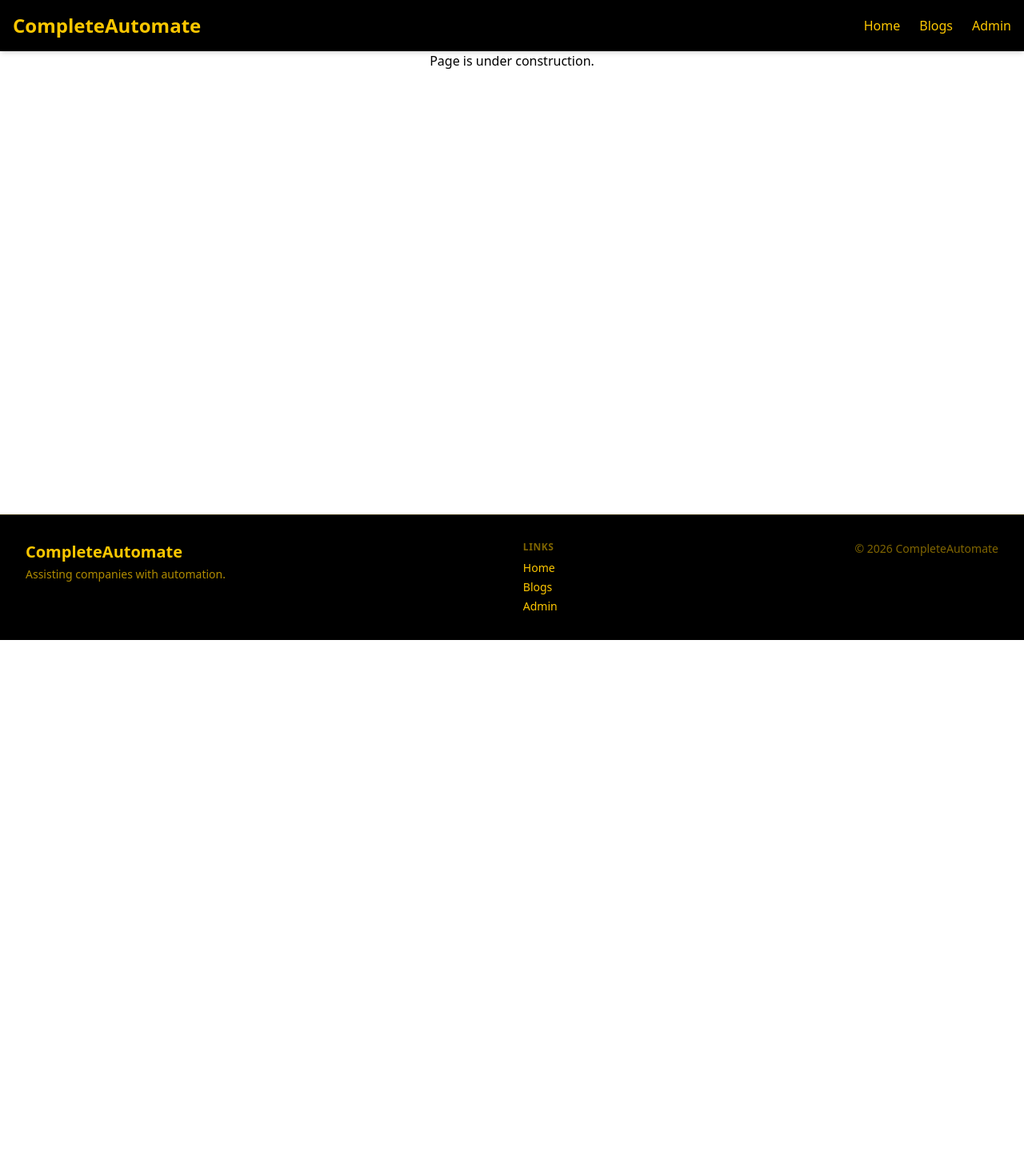
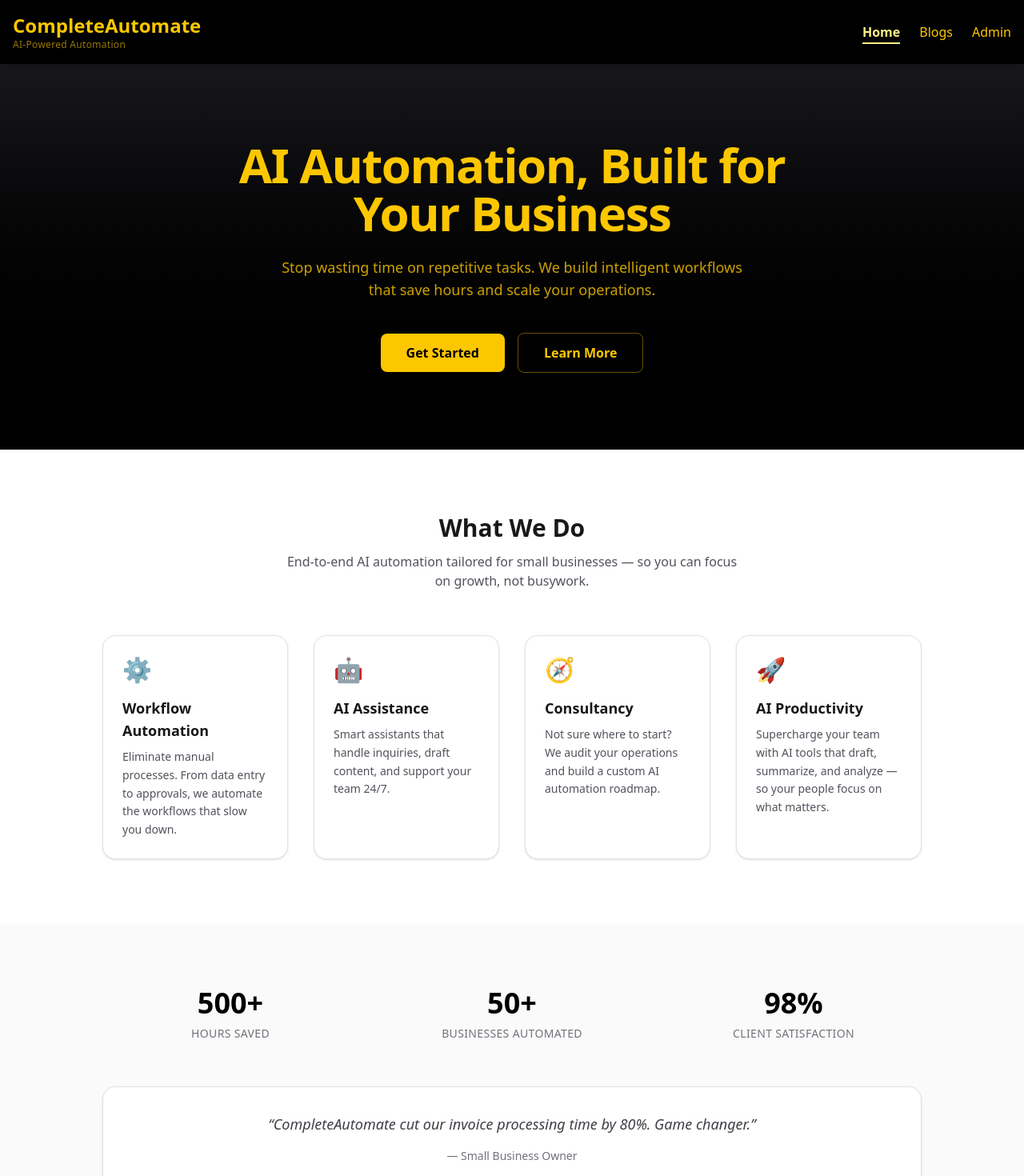
Before and after one commit to vimalmenon/completeautomate.github.io, a Next.js app: page / in a window 1280 px wide. Shown: the top 1470 px of the page at 80% size. Before the commit the page ends 800 px from the top, so only its background shows below. Built offline with nearby package versions, Linux system fonts and the light colour scheme.

Commit message:
feat: enhance Header component with active link styling and responsive navigation

```diff
--- a/src/app/page.tsx
+++ b/src/app/page.tsx
@@ -1,11 +1,139 @@
 
+const services = [
+  {
+    icon: "⚙️",
+    title: "Workflow Automation",
+    description:
+      "Eliminate manual processes. From data entry to approvals, we automate the workflows that slow you down.",
+  },
+  {
+    icon: "🤖",
+    title: "AI Assistance",
+    description:
+      "Smart assistants that handle inquiries, draft content, and support your team 24/7.",
+  },
+  {
+    icon: "🧭",
+    title: "Consultancy",
+    description:
+      "Not sure where to start? We audit your operations and build a custom AI automation roadmap.",
+  },
+  {
+    icon: "🚀",
+    title: "AI Productivity",
+    description:
+      "Supercharge your team with AI tools that draft, summarize, and analyze — so your people focus on what matters.",
+  },
+];
+
+const stats = [
+  { value: "500+", label: "Hours Saved" },
+  { value: "50+", label: "Businesses Automated" },
+  { value: "98%", label: "Client Satisfaction" },
+];
 
 export default function Home() {
   return (
-    <div className="flex flex-1 items-center justify-center">
-      <div className="text-center">
-        Page is under construction.
-      </div>
-    </div>
+    <>
+      {/* Hero */}
+      <section className="bg-gradient-to-b from-zinc-900 to-black px-6 py-24 text-center text-yellow-400">
+        <div className="mx-auto max-w-3xl">
+          <h1 className="text-4xl font-extrabold tracking-tight sm:text-5xl lg:text-6xl">
+            AI Automation, Built for Your Business
+          </h1>
+          <p className="mx-auto mt-6 max-w-xl text-lg text-yellow-400/80">
+            Stop wasting time on repetitive tasks. We build intelligent workflows
+            that save hours and scale your operations.
+          </p>
+          <div className="mt-10 flex flex-col items-center gap-4 sm:flex-row sm:justify-center">
+            <a
+              href="/admin"
+              className="inline-block rounded-lg bg-yellow-400 px-8 py-3 font-semibold text-black transition hover:bg-yellow-300"
+            >
+              Get Started
+            </a>
+            <a
+              href="#services"
+              className="inline-block rounded-lg border border-yellow-400/40 px-8 py-3 font-semibold text-yellow-400 transition hover:bg-yellow-400/10"
+            >
+              Learn More
+            </a>
+          </div>
+        </div>
+      </section>
+
+      {/* Services */}
+      <section id="services" className="bg-white px-6 py-20">
+        <div className="mx-auto max-w-5xl">
+          <h2 className="text-center text-3xl font-bold text-zinc-900">
+            What We Do
+          </h2>
+          <p className="mx-auto mt-3 max-w-xl text-center text-zinc-600">
+            End-to-end AI automation tailored for small businesses — so you can
+            focus on growth, not busywork.
+          </p>
+          <div className="mt-14 grid grid-cols-1 gap-8 sm:grid-cols-2 lg:grid-cols-4">
+            {services.map((service) => (
+              <div
+                key={service.title}
+                className="rounded-2xl border border-zinc-200 bg-white p-6 shadow-sm transition hover:shadow-md"
+              >
+                <span className="text-3xl">{service.icon}</span>
+                <h3 className="mt-4 text-lg font-semibold text-zinc-900">
+                  {service.title}
+                </h3>
+                <p className="mt-2 text-sm leading-relaxed text-zinc-600">
+                  {service.description}
+                </p>
+              </div>
+            ))}
+          </div>
+        </div>
+      </section>
+
+      {/* Social Proof */}
+      <section className="bg-zinc-50 px-6 py-20">
+        <div className="mx-auto max-w-5xl">
+          <div className="grid grid-cols-1 gap-8 text-center sm:grid-cols-3">
+            {stats.map((stat) => (
+              <div key={stat.label}>
+                <p className="text-4xl font-extrabold text-black">
+                  {stat.value}
+                </p>
+                <p className="mt-2 text-sm font-medium tracking-wide text-zinc-500 uppercase">
+                  {stat.label}
+                </p>
+              </div>
+            ))}
+          </div>
+          <blockquote className="mt-14 rounded-2xl border border-zinc-200 bg-white p-8 text-center shadow-sm">
+            <p className="text-lg italic text-zinc-700">
+              &ldquo;CompleteAutomate cut our invoice processing time by 80%. Game
+              changer.&rdquo;
+            </p>
+            <cite className="mt-4 block text-sm font-medium text-zinc-500 not-italic">
+              — Small Business Owner
+            </cite>
+          </blockquote>
+        </div>
+      </section>
+
+      {/* CTA */}
+      <section className="bg-black px-6 py-20 text-center text-yellow-400">
+        <div className="mx-auto max-w-2xl">
+          <h2 className="text-3xl font-bold sm:text-4xl">Ready to Automate?</h2>
+          <p className="mx-auto mt-4 max-w-lg text-yellow-400/80">
+            Book a free consultation and discover how AI can transform your
+            business.
+          </p>
+          <a
+            href="/admin"
+            className="mt-8 inline-block rounded-lg bg-yellow-400 px-8 py-3 font-semibold text-black transition hover:bg-yellow-300"
+          >
+            Book a Consultation
+          </a>
+        </div>
+      </section>
+    </>
   );
 }
--- a/src/common/Header/Header.component.tsx
+++ b/src/common/Header/Header.component.tsx
@@ -2,6 +2,7 @@
 
 import { useState } from "react";
 import Link from "next/link";
+import { usePathname } from "next/navigation";
 
 const navLinks = [
   { href: "/", label: "Home" },
@@ -11,12 +12,21 @@ const navLinks = [
 
 export const Header: React.FC = () => {
   const [menuOpen, setMenuOpen] = useState(false);
+  const pathname = usePathname();
+
+  const isActive = (href: string) =>
+    href === "/" ? pathname === "/" : pathname.startsWith(href);
 
   return (
-    <header className="bg-black text-yellow-400 shadow-md">
+    <header className="sticky top-0 z-50 bg-black text-yellow-400 shadow-md">
       <div className="container mx-auto flex items-center justify-between p-4">
-        <Link href="/" className="text-2xl font-bold">
+        <Link href="/" className="flex flex-col leading-none">
+          <span className="text-2xl font-bold">
             CompleteAutomate
+          </span>
+          <span className="hidden text-xs tracking-wide text-yellow-400/60 md:inline">
+            AI-Powered Automation
+          </span>
         </Link>
 
         <button
@@ -43,7 +53,14 @@ export const Header: React.FC = () => {
           <ul className="flex space-x-6">
             {navLinks.map((link) => (
               <li key={link.href}>
-                <Link href={link.href} className="hover:text-yellow-200">
+                <Link
+                  href={link.href}
+                  className={`relative py-1 transition-colors duration-200 after:absolute after:bottom-0 after:left-0 after:h-0.5 after:bg-yellow-200 after:transition-all after:duration-200 hover:text-yellow-200 hover:after:w-full ${
+                    isActive(link.href)
+                      ? "font-semibold text-yellow-200 after:w-full"
+                      : "after:w-0"
+                  }`}
+                >
                   {link.label}
                 </Link>
               </li>
@@ -52,14 +69,21 @@ export const Header: React.FC = () => {
         </nav>
       </div>
 
-      {menuOpen && (
-        <nav className="border-t border-yellow-400/20 md:hidden">
-          <ul className="container mx-auto flex flex-col gap-2 p-4">
+      <nav
+        className={`overflow-hidden border-t border-yellow-400/20 transition-all duration-300 md:hidden ${
+          menuOpen ? "max-h-64" : "max-h-0"
+        }`}
+      >
+        <ul className="container mx-auto flex flex-col gap-1 p-4">
           {navLinks.map((link) => (
             <li key={link.href}>
               <Link
                 href={link.href}
-                  className="block rounded px-2 py-1 hover:text-yellow-200"
+                className={`block rounded-lg px-3 py-2 transition-colors duration-200 hover:bg-yellow-400/10 ${
+                  isActive(link.href)
+                    ? "font-semibold text-yellow-200"
+                    : ""
+                }`}
                 onClick={() => setMenuOpen(false)}
               >
                 {link.label}
@@ -68,7 +92,6 @@ export const Header: React.FC = () => {
           ))}
         </ul>
       </nav>
-      )}
     </header>
   );
 };
```
Lines whose indentation alone changed are shown as unchanged.
